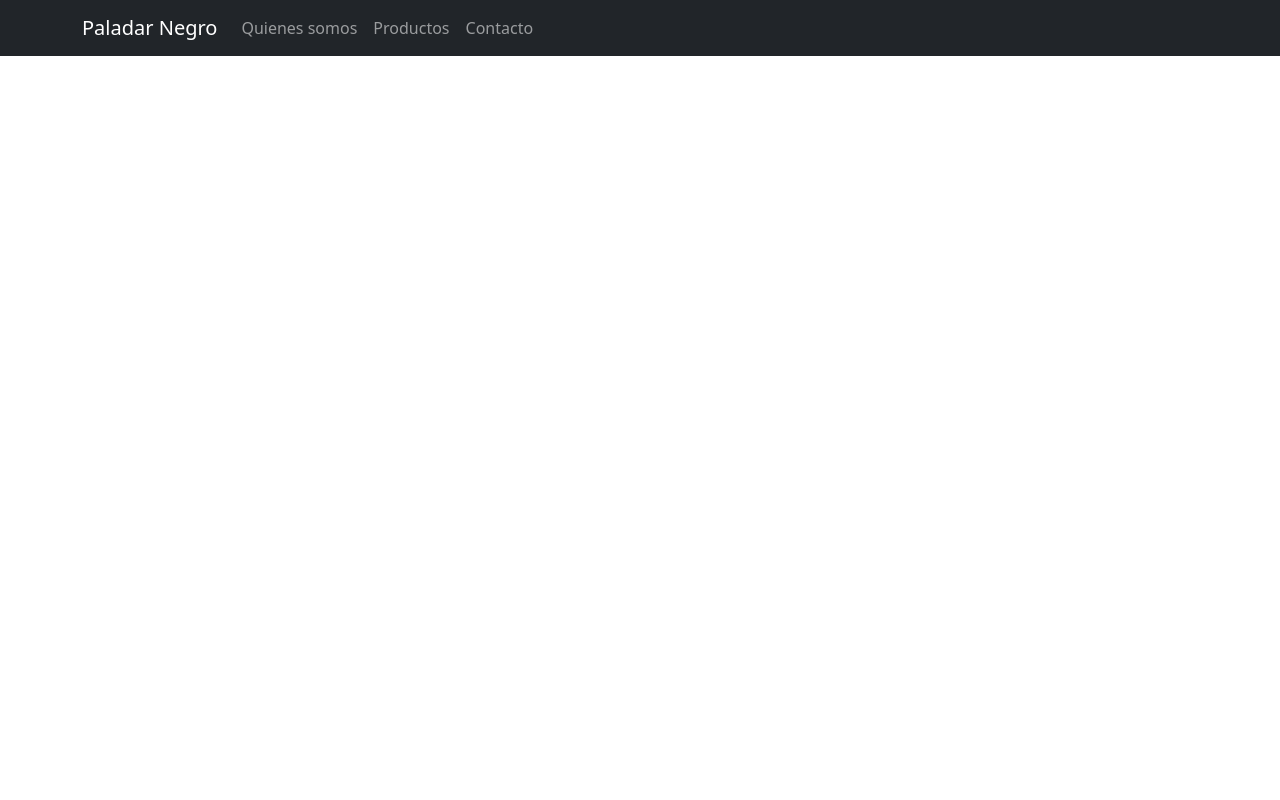
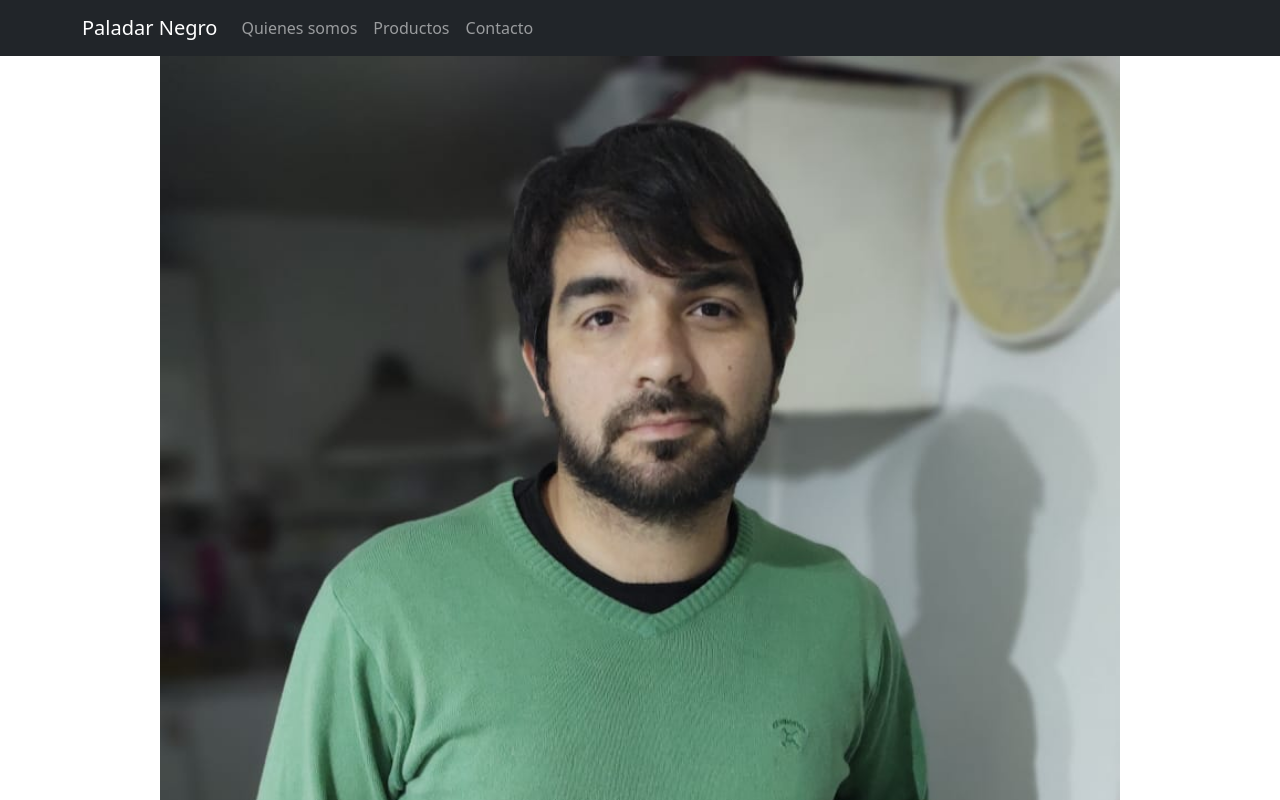
Before and after one commit to gastoncorrea/paladarnegro, a React (Create React App) app: page / in a window 1280 px wide. Shown: the top 800 px of the page. Built offline with nearby package versions, Linux system fonts and the light colour scheme.

Commit message:
Se comienza con la presentacion

```diff
--- a/src/App.js
+++ b/src/App.js
@@ -1,10 +1,12 @@
 import './App.css';
 import Navegacion from './componentes/Navegacion';
 import 'bootstrap/dist/css/bootstrap.min.css';
+import Presentacion from './componentes/Presentacion';
 function App() {
   return (
     <div >
       <Navegacion></Navegacion>
+      <Presentacion></Presentacion>
     </div>
   );
 }
--- a/src/componentes/Presentacion.js
+++ b/src/componentes/Presentacion.js
@@ -1,10 +1,12 @@
-import React from 'react';
+import React, { Fragment } from 'react';
 
 const Presentacion = () => {
     return (
-        <div>
-
-        </div>
+        <Fragment>
+            <section class='text-center' >
+            <img src={process.env.PUBLIC_URL + 'mia.jpeg'} className='w-75 h-25' alt=""/>
+            </section>
+        </Fragment>
     );
 };
 
```
Also changed, not shown: public/mia.jpeg (added).
